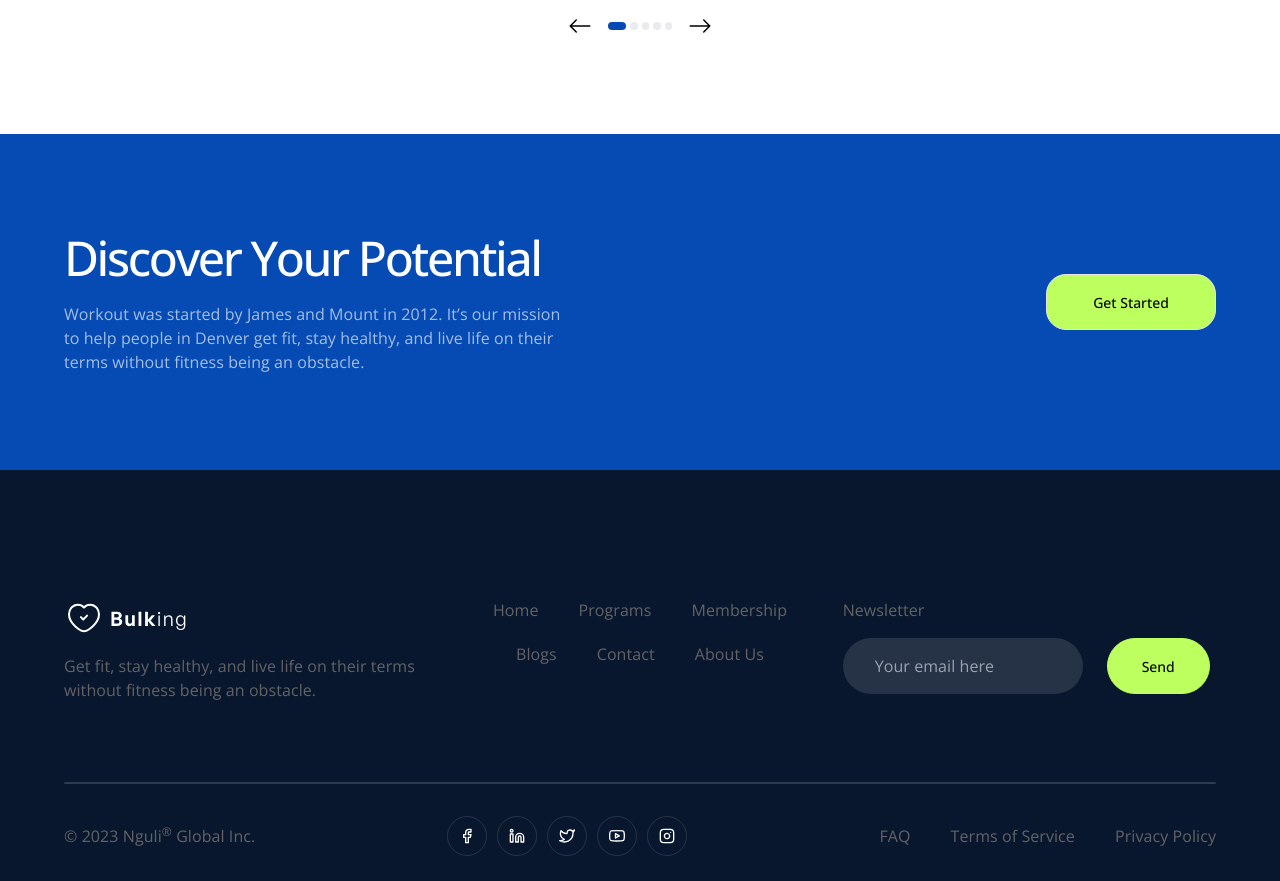
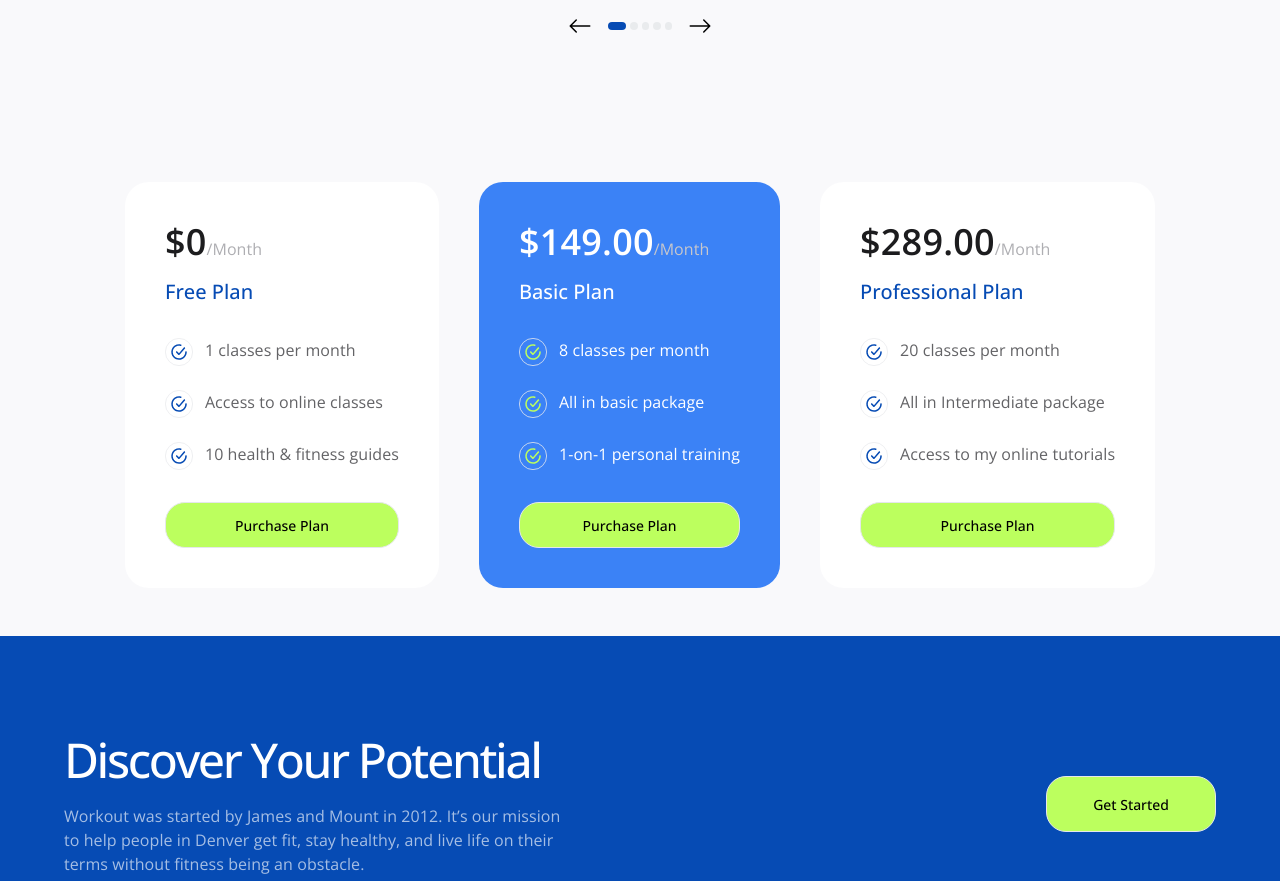
Before and after one commit to Balaji201295/React_Sites, a React (Vite) app in the folder 01_bulking/: page / in a window 1280 px wide. Shown: the part 640-1521 px from the top of the page. Built offline with nearby package versions, Linux system fonts and the light colour scheme.

Commit message:
membership Items component completed

```diff
--- a/01_bulking/src/assets/index.js
+++ b/01_bulking/src/assets/index.js
@@ -9,6 +9,7 @@ import Blog_3 from "./blog_3.png";
 import Blog_4 from "./blog_4.png";
 import Blog_5 from "./blog_5.png";
 import CheckMark from "./check_mark.svg";
+import CheckMarkColor from "./check_mark_green.svg";
 import CloseMark from "./close_mark.svg";
 import Close from "./close.svg";
 import ColorLogo from "./colorLogo.svg";
@@ -58,6 +59,7 @@ export {
   Blog_4,
   Blog_5,
   CheckMark,
+  CheckMarkColor,
   CloseMark,
   Close,
   ColorLogo,
--- a/01_bulking/src/components/MembershipItems.jsx
+++ b/01_bulking/src/components/MembershipItems.jsx
@@ -1,5 +1,67 @@
 import React from "react";
-const MembershipItems = () => {
-  return <div>MembershipItems</div>;
+import { Button } from "../components";
+import { Link } from "react-router-dom";
+import styles from "../styles";
+
+const MembershipItems = ({
+  price,
+  planType,
+  content,
+  plan,
+  columnClasses,
+  textClasses,
+  spanClasses,
+  contentClasses,
+  planTypeClasses,
+  imgUrl,
+}) => {
+  const formattedPrice = price > 10 ? `${price}.00` : `${price}`;
+
+  return (
+    <div className={`${columnClasses} rounded-3xl`}>
+      <h3
+        className={`font-sans text-3xl sm:text-4xl font-semibold tracking-[.2px] pb-4 ${textClasses}`}
+      >
+        ${formattedPrice}
+        <span
+          className={`${spanClasses} text-sm sm:text-base font-normal tracking-[.08px]`}
+        >
+          /Month
+        </span>
+      </h3>
+      <p
+        className={`${planTypeClasses} font-sans text-base sm:text-xl font-medium tracking-[.01px] pb-8`}
+      >
+        {planType}
+      </p>
+      {contentClasses && (
+        <p
+          className={`${styles.paragraph} ${contentClasses} pb-6 max-w-[240px]`}
+        >
+          {content}
+        </p>
+      )}
+      {plan && (
+        <div className="flex flex-col gap-6 pb-8">
+          {plan.points.map((point, index) => (
+            <div key={index} className="flex gap-3">
+              <img src={imgUrl} alt="Mark" className="w-7 h-7" />
+              <p className={`${styles.paragraph} ${textClasses}`}>{point}</p>
+            </div>
+          ))}
+        </div>
+      )}
+      <Link to="/payment">
+        <Button
+          type="button"
+          text="Purchase Plan"
+          width="w-full"
+          height="h-[46px]"
+          bgColor="bg-[#BCFF5E]"
+        />
+      </Link>
+    </div>
+  );
 };
+
 export default MembershipItems;
--- a/01_bulking/src/constants/index.js
+++ b/01_bulking/src/constants/index.js
@@ -129,6 +129,8 @@ export const plans = [
   {
     price: 0,
     planType: "Free Plan",
+    content:
+      "It’s a long established fact that a reader will be distracted by the readable content",
     points: [
       "1 classes per month",
       "Access to online classes",
@@ -138,6 +140,8 @@ export const plans = [
   {
     price: 149,
     planType: "Basic Plan",
+    content:
+      "It’s a long established fact that a reader will be distracted by the readable content",
     points: [
       "8 classes per month",
       "All in basic package",
@@ -147,6 +151,8 @@ export const plans = [
   {
     price: 289,
     planType: "Professional Plan",
+    content:
+      "It’s a long established fact that a reader will be distracted by the readable content",
     points: [
       "20 classes per month",
       "All in Intermediate package",
--- a/01_bulking/src/pages/Home.jsx
+++ b/01_bulking/src/pages/Home.jsx
@@ -1,9 +1,44 @@
 import React from "react";
-import { CTA, Reviews } from "../components";
-const Home = () => (
-  <main>
-    <Reviews />
-    <CTA />
-  </main>
-);
+import { CTA, Reviews, MembershipItems } from "../components";
+import { CheckMark, CheckMarkColor } from "../assets";
+import { plans } from "../constants";
+import styles from "../styles";
+const Home = () => {
+  const renderMembershipItems = () => {
+    return plans.map((plan, index) => {
+      const { price, planType, content } = plan;
+      const isEven = index % 2 === 1;
+
+      const columnClasses = `p-10 ${isEven ? "bg-blue-500" : "bg-white"}`;
+      const textClasses = `${isEven ? "text-white" : "text-primary"}`;
+      const spanClasses = `${isEven ? "text-[#C7C7CC]" : "text-[#AEAEB2]"}`;
+      const planTypeClasses = `${isEven ? "text-white" : "text-[#064BB4]"}`;
+      const imgUrl = `${isEven ? CheckMarkColor : CheckMark}`;
+
+      return (
+        <MembershipItems
+          key={index}
+          price={price}
+          planType={planType}
+          content={content}
+          plan={plan}
+          columnClasses={columnClasses}
+          textClasses={textClasses}
+          spanClasses={spanClasses}
+          planTypeClasses={planTypeClasses}
+          imgUrl={imgUrl}
+        />
+      );
+    });
+  };
+  return (
+    <main className={`bg-[#F9F9FB]`}>
+      <Reviews />
+      <div className="flex flex-wrap justify-center gap-10 py-12">
+        {renderMembershipItems()}
+      </div>
+      <CTA />
+    </main>
+  );
+};
 export default Home;
--- a/01_bulking/src/pages/Membership.jsx
+++ b/01_bulking/src/pages/Membership.jsx
@@ -1,10 +1,54 @@
 import React from "react";
-import { Reviews } from "../components";
+import { Reviews, MembershipItems, SectionHeading } from "../components";
+import { CheckMark, CheckMarkColor } from "../assets";
+import { plans } from "../constants";
+import styles from "../styles";
+
 const Membership = () => {
+  const renderMembershipItems = () => {
+    return plans.map((plan, index) => {
+      const { price, planType, content } = plan;
+      const isEven = index % 2 === 1;
+
+      const columnClasses = `p-10 ${isEven ? "bg-blue-500" : "bg-white"}`;
+      const textClasses = `${isEven ? "text-white" : "text-primary"}`;
+      const spanClasses = `${isEven ? "text-[#C7C7CC]" : "text-[#AEAEB2]"}`;
+      const contentClasses = `${isEven ? "text-[#F2F2F7]" : "text-[#3A3A3C]"}`;
+      const planTypeClasses = `${isEven ? "text-white" : "text-[#064BB4]"}`;
+      const imgUrl = `${isEven ? CheckMarkColor : CheckMark}`;
+
+      return (
+        <MembershipItems
+          key={index}
+          price={price}
+          planType={planType}
+          content={content}
+          columnClasses={columnClasses}
+          textClasses={textClasses}
+          spanClasses={spanClasses}
+          contentClasses={contentClasses}
+          planTypeClasses={planTypeClasses}
+          imgUrl={imgUrl}
+        />
+      );
+    });
+  };
+
   return (
-    <main>
+    <main
+      className={`${styles.paddingX} bg-[#F9F9FB] flex flex-col justify-center items-center pt-16`}
+    >
+      <SectionHeading
+        heading="Membership"
+        title="Compare Our Plane and Find Your"
+        maxWidth="max-w-lg"
+      />
+      <div className="flex flex-wrap justify-center gap-10 py-12">
+        {renderMembershipItems()}
+      </div>
       <Reviews />
     </main>
   );
 };
+
 export default Membership;
--- a/01_bulking/src/pages/Trainers.jsx
+++ b/01_bulking/src/pages/Trainers.jsx
@@ -15,7 +15,7 @@ const Trainers = () => (
       />
       <div className="grid grid-cols-1 sm:grid-cols-2 md:grid-cols-3 justify-items-center gap-10 pt-8">
         {trainers.map((trainer, index) => {
-          const { imgUrl, trainerName, position, links } = trainer;
+          const { imgUrl, trainerName, position } = trainer;
           return (
             <div
               key={index}
```
Also changed, not shown: 01_bulking/src/assets/check_mark_green.svg (added).
